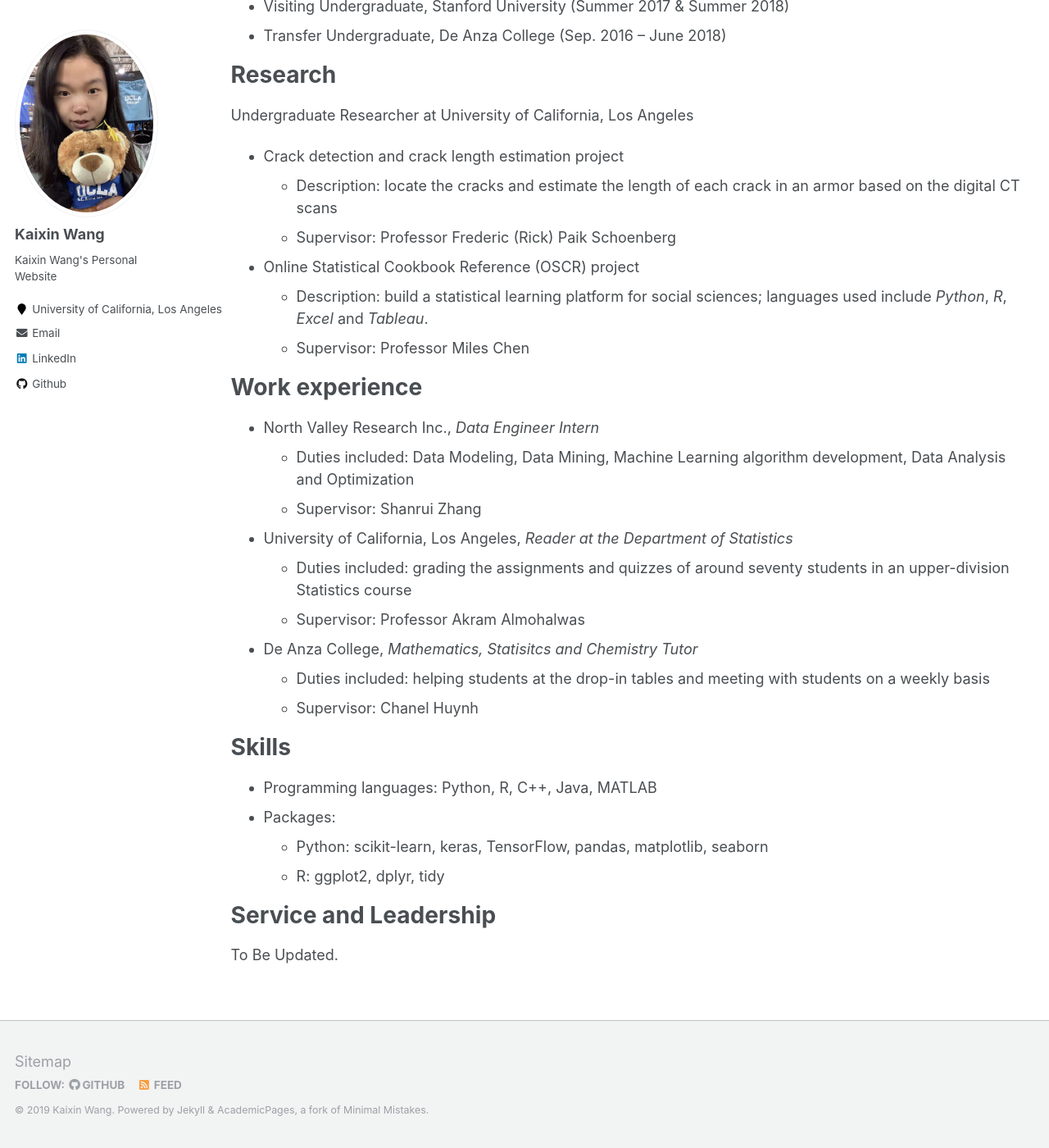
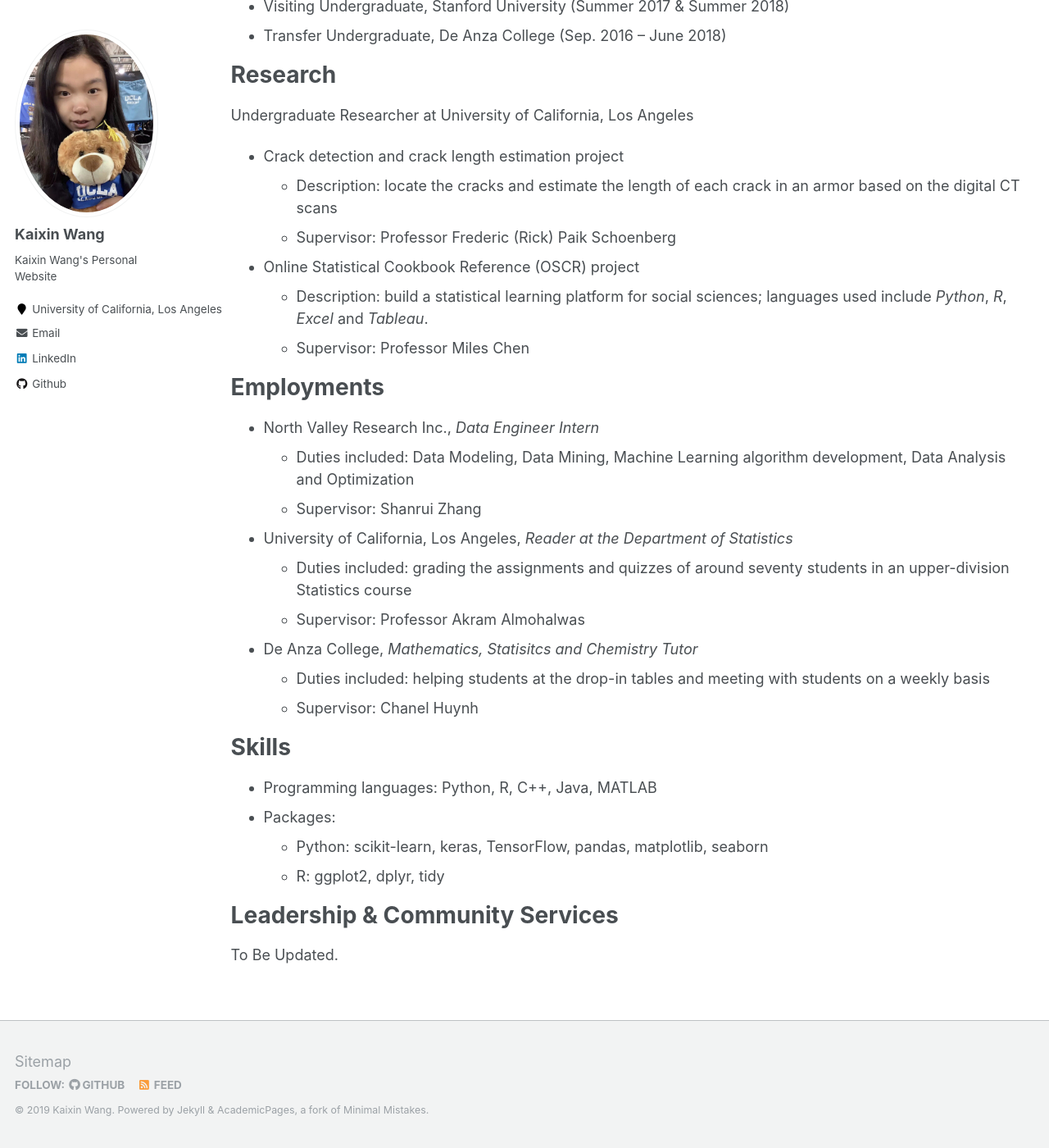
Before and after one commit to kaixin-wang/kaixin-wang.github.io, a Jekyll site: the page built from _pages/resume.md, in a window 1280 px wide and 1400 px high, scrolled down 254 px. Shown: the whole window at 82% size. Built offline with Jekyll 4.4.1, drawn with Linux system fonts in a browser that asks for light colours.

Commit message:
Update resume.md

```diff
--- a/_pages/resume.md
+++ b/_pages/resume.md
@@ -27,7 +27,7 @@
   * Description: build a statistical learning platform for social sciences; languages used include *Python*, *R*, *Excel* and *Tableau*.
   * Supervisor: Professor Miles Chen
 
-Work experience
+Employments
 ======
 * North Valley Research Inc., *Data Engineer Intern*
   * Duties included: Data Modeling, Data Mining, Machine Learning algorithm development, Data Analysis and Optimization
@@ -48,7 +48,7 @@
   * Python: scikit-learn, keras, TensorFlow, pandas, matplotlib, seaborn
   * R: ggplot2, dplyr, tidy
 
-Service and Leadership
+Leadership & Community Services
 ======
 
 To Be Updated.
```
